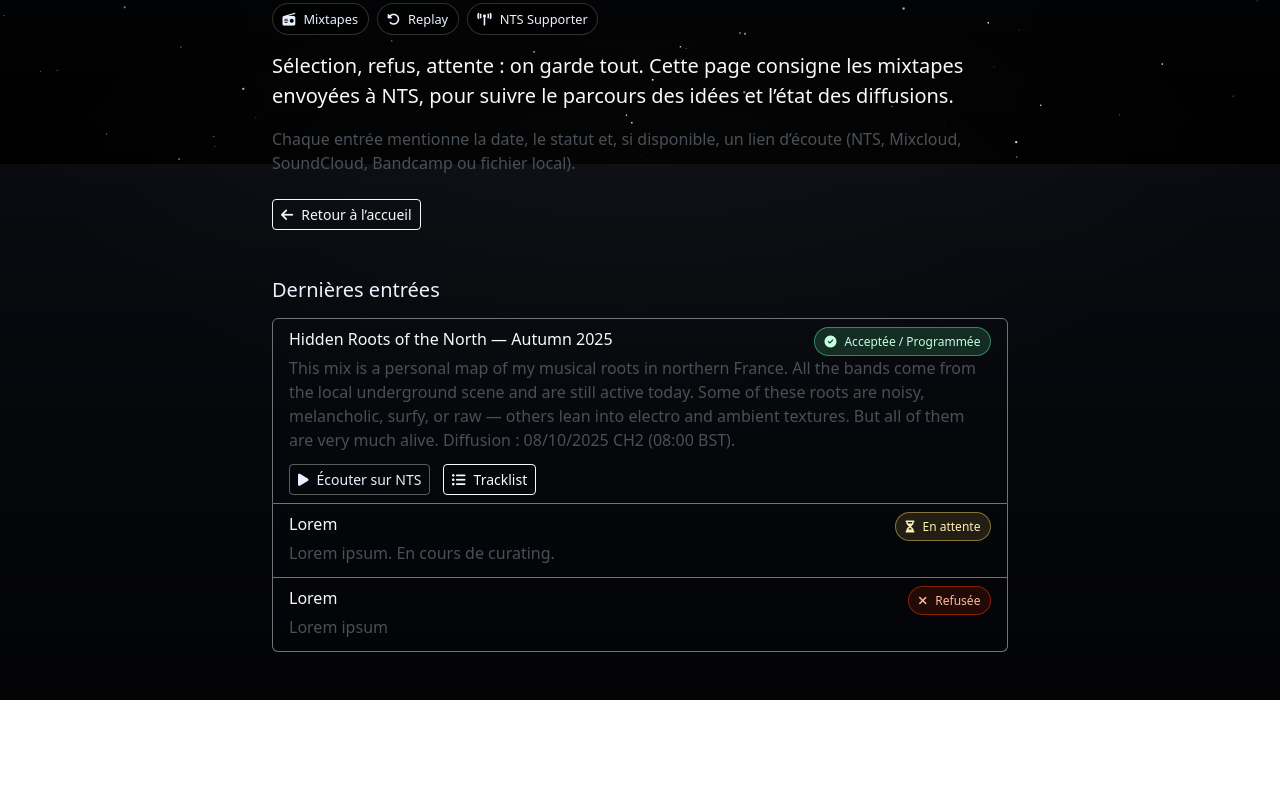
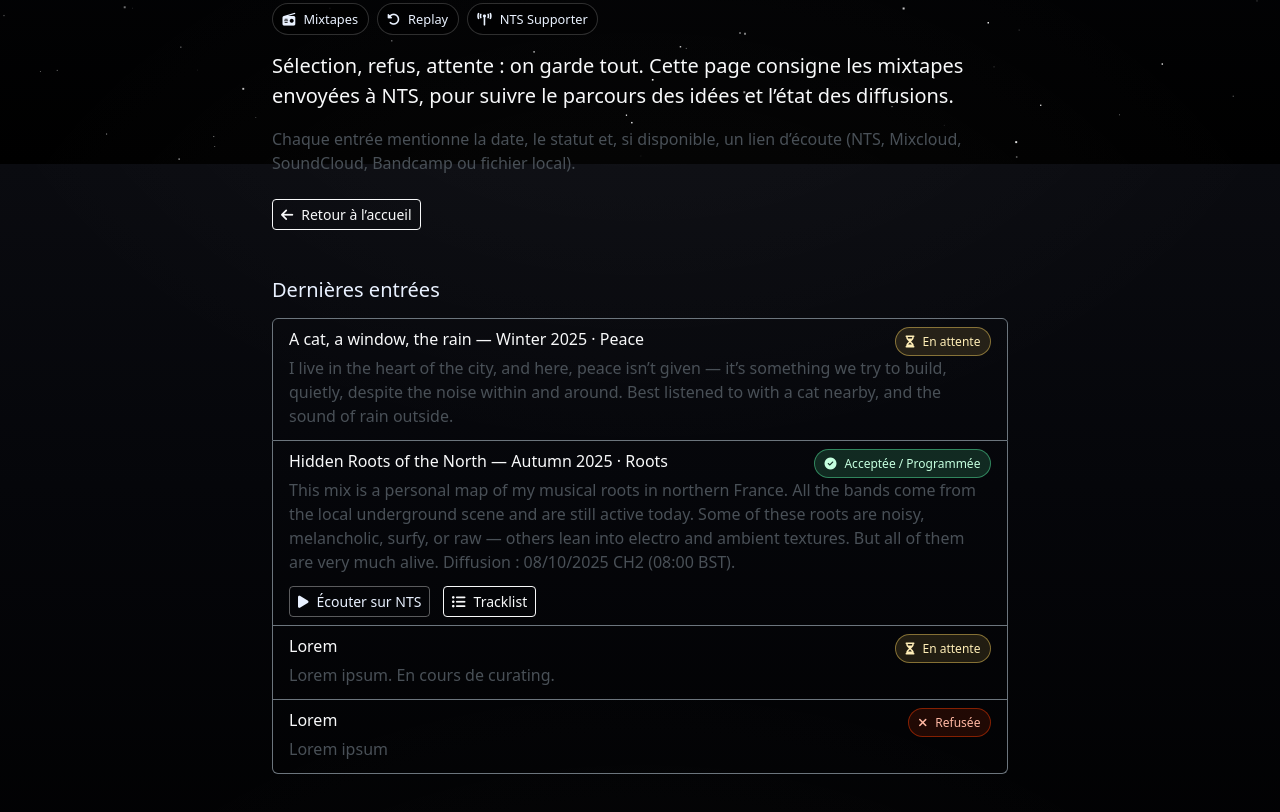
Before and after one commit to Dr-John-8bits/le-chat-noir, a plain HTML site: page mixtapes.html in a window 1280 px wide. Shown: the part 636-1448 px from the top of the page. Before the commit the page ends 1336 px from the top, so only its background shows below. Drawn offline with nearby package versions, Linux system fonts and the light colour scheme.

Commit message:
Mise à jour des pages

```diff
--- a/mixtapes.html
+++ b/mixtapes.html
@@ -90,10 +90,18 @@
       <div class="col-12 col-md-8">
         <h2 class="h5 mb-3">Dernières entrées</h2>
         <div class="list-group">
+          <!-- New entry: A cat, a window, the rain — Winter 2025 · Peace -->
+          <div class="list-group-item bg-transparent text-light border-secondary">
+            <div class="d-flex w-100 justify-content-between align-items-center">
+              <h3 class="h6 mb-1">A cat, a window, the rain — Winter 2025 · Peace</h3>
+              <span class="status status-pending"><i class="fa-solid fa-hourglass-half me-2"></i>En attente</span>
+            </div>
+            <p class="mb-1 text-light-emphasis">I live in the heart of the city, and here, peace isn’t given — it’s something we try to build, quietly, despite the noise within and around. Best listened to with a cat nearby, and the sound of rain outside.</p>
+          </div>
           <!-- EXEMPLES — remplace par tes vraies fiches quand tu veux -->
           <div class="list-group-item bg-transparent text-light border-secondary">
             <div class="d-flex w-100 justify-content-between align-items-center">
-              <h3 class="h6 mb-1">Hidden Roots of the North — Autumn 2025</h3>
+              <h3 class="h6 mb-1">Hidden Roots of the North — Autumn 2025 · Roots</h3>
               <span class="status status-accepted"><i class="fa-solid fa-circle-check me-2"></i>Acceptée / Programmée</span>
             </div>
             <p class="mb-1 text-light-emphasis">This mix is a personal map of my musical roots in northern France. All the bands come from the local underground scene and are still active today. Some of these roots are noisy, melancholic, surfy, or raw — others lean into electro and ambient textures. But all of them are very much alive. Diffusion : 08/10/2025 CH2 (08:00 BST).</p>
```
